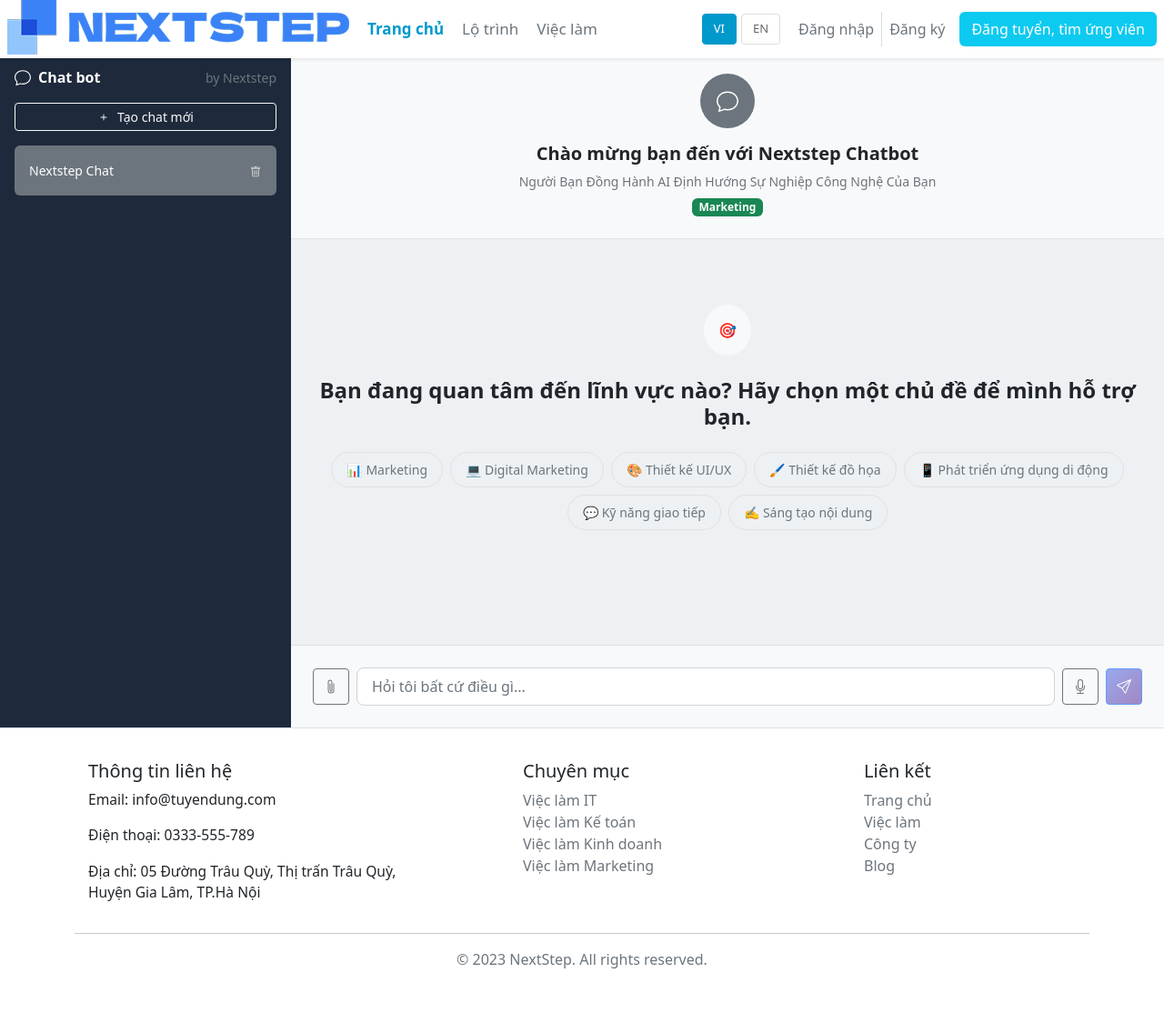
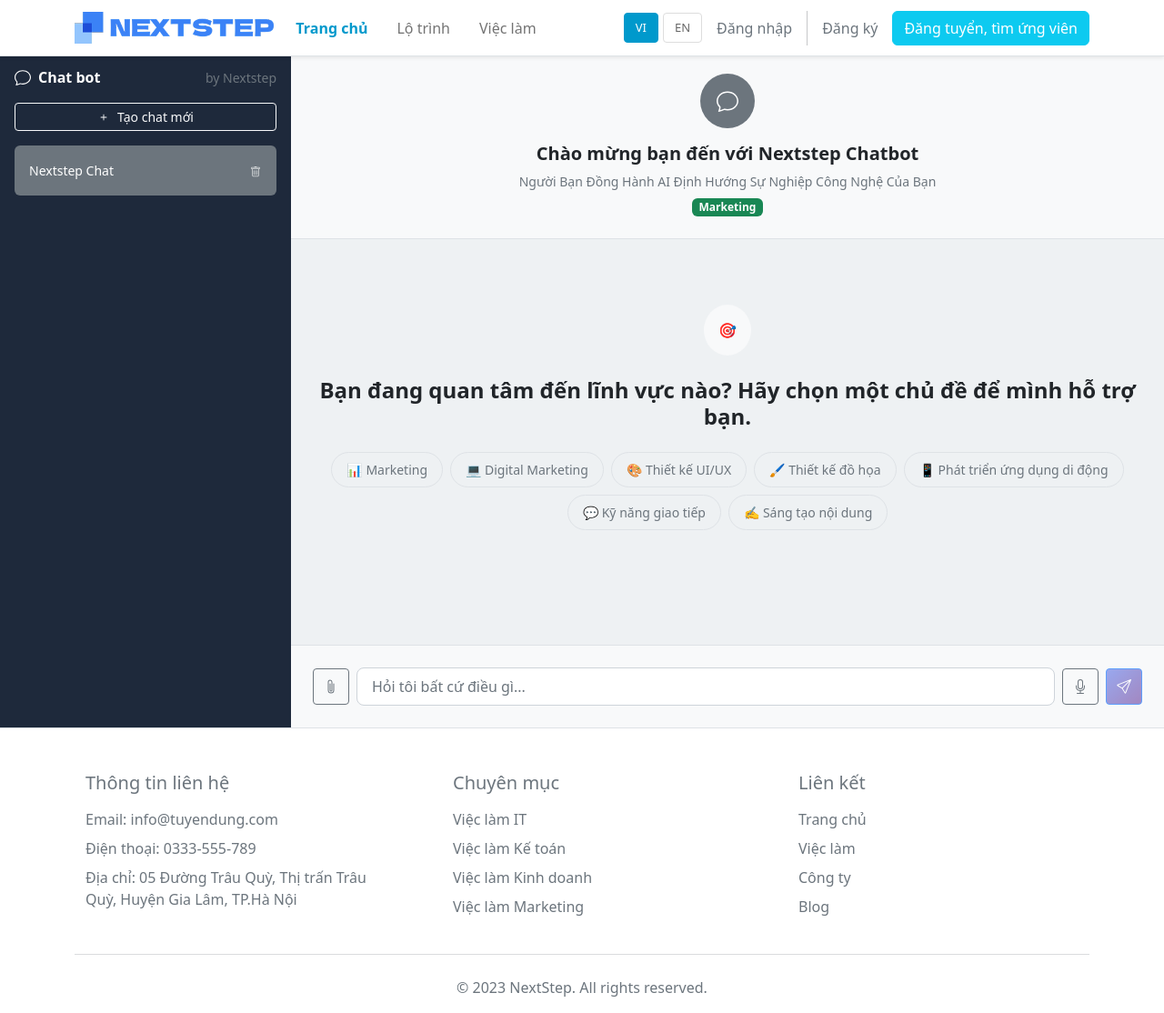
Before and after one commit to Sm00thiee/do-an-quang, a React (Create React App) app: page / in a window 1280 px wide. Shown: the whole page at 91% size. Before the commit the page ends 1083 px from the top, so only its background shows below. Built offline with nearby package versions, Linux system fonts and the light colour scheme.

Commit message:
Complete full mobile responsiveness (Header, Footer, Chat UI)

```diff
--- a/src/view/candidate/layouts/Layout.js
+++ b/src/view/candidate/layouts/Layout.js
@@ -8,7 +8,7 @@
 import candMsgApi from "../../../api/candidateMessage";
 import Pusher from "pusher-js";
 import BellDialog from "./BellDialog";
-import Stack from "react-bootstrap/Stack";
+import { Navbar, Nav, Container, Row, Col, Stack } from "react-bootstrap";
 import { AppContext } from "../../../App";
 import clsx from "clsx";
 import LanguageSwitcher from "../../../components/LanguageSwitcher";
@@ -88,98 +88,61 @@
         setShow={setShowBellDialog}
         current={curNotification}
       />
-      <header>
-        <Stack
-          direction='horizontal'
-          gap={1}
-          className='fixed-top bg-white text-secondary shadow-sm ts-17 fw-500'
-        >
-          <Link
-            className='nav-link ms-2 pe-2 ts-xl pb-1'
-            to='/'
-            onClick={() => setCurrentPage("home")}
-          >
-            <img src='/image/Logo 4.png' alt='logo' />
-          </Link>
-          <Link
-            className={clsx(
-              "nav-link py-3 px-2",
-              currentPage === "home" && "text-main",
+      <Navbar bg="white" expand="lg" fixed="top" className="shadow-sm border-bottom py-2">
+        <Container fluid="lg">
+          <Navbar.Brand as={Link} to="/" onClick={() => setCurrentPage("home")}>
+            <img src="/image/Logo 4.png" alt="logo" style={{ maxHeight: "35px" }} />
+          </Navbar.Brand>
+
+          <div className="d-flex align-items-center gap-2 d-lg-none">
+            {!isAuth && <LanguageSwitcher />}
+            {isAuth && (
+              <div className="position-relative" onClick={() => setShowListMsg(!showListMsg)}>
+                <BsBell className="fs-4 pointer text-secondary" />
+                {hasNew && (
+                  <BsFillCircleFill className="text-danger position-absolute top-0 start-100 translate-middle p-1 rounded-circle" style={{ fontSize: "8px" }} />
                 )}
-            to='/'
-            onClick={() => setCurrentPage("home")}
-          >
-            {t('home')}
-          </Link>
-          <Link
-            className={clsx(
-              "nav-link py-3 px-2",
-              currentPage === "roadmap" && "text-main",
+              </div>
             )}
-            to='/roadmap'
-            onClick={() => setCurrentPage("roadmap")}
-          >
-            {t('roadmap')}
-          </Link>
-          <Link
-            className={clsx(
-              "nav-link py-3 px-2",
-              currentPage === "jobs" && "text-main",
-            )}
-            to='/jobs'
-            onClick={() => setCurrentPage("jobs")}
-          >
-            {t('jobs')}
-          </Link>
+            <Navbar.Toggle aria-controls="main-navbar" className="border-0 p-1" />
+          </div>
 
-          <div className='me-auto'></div>
+          <Navbar.Collapse id="main-navbar">
+            <Nav className="me-auto my-3 my-lg-0 gap-lg-3 fw-500 text-secondary">
+              <Nav.Link as={Link} to="/" className={currentPage === "home" ? "text-main" : ""} onClick={() => setCurrentPage("home")}>{t('home')}</Nav.Link>
+              <Nav.Link as={Link} to="/roadmap" className={currentPage === "roadmap" ? "text-main" : ""} onClick={() => setCurrentPage("roadmap")}>{t('roadmap')}</Nav.Link>
+              <Nav.Link as={Link} to="/jobs" className={currentPage === "jobs" ? "text-main" : ""} onClick={() => setCurrentPage("jobs")}>{t('jobs')}</Nav.Link>
+            </Nav>
 
-          {/* Language Switcher */}
-          <div className='me-3'>
+            <div className="d-flex flex-column flex-lg-row align-items-lg-center gap-3">
+              <div className="d-none d-lg-block">
                 <LanguageSwitcher />
               </div>
 
               {!isAuth ? (
-            <div className='d-flex align-items-center fw-normal ts-md pointer'>
-              <Link
-                to='/login'
-                className='text-decoration-none text-secondary'
-              >
-                {t('login')}
-              </Link>
-              <div className='vr mx-2 border-2' />
-              <Link
-                to='/signup'
-                className='text-decoration-none text-secondary'
-              >
-                {t('signup')}
-              </Link>
-
-              <div className='ms-3 me-2'>
-                <a
-                  href='/employer/login'
-                  className='btn bg-info text-white fw-500'
-                >
-                  {t('forEmployers')}
-                </a>
-              </div>
+                <div className="d-flex flex-column flex-lg-row align-items-lg-center gap-3 fw-500">
+                  <Link to="/login" className="text-decoration-none text-secondary">{t('login')}</Link>
+                  <div className="vr d-none d-lg-block"></div>
+                  <Link to="/signup" className="text-decoration-none text-secondary">{t('signup')}</Link>
+                  <a href="/employer/login" className="btn btn-info text-white fw-500">{t('forEmployers')}</a>
                 </div>
               ) : (
-            <div className='d-flex align-items-center sidebar-right'>
-              <div
-                className='position-relative'
-                onMouseLeave={() => setShowListMsg(false)}
-              >
+                <div className="d-flex flex-lg-row flex-column align-items-lg-center gap-3">
+                  {/* Desktop Notification */}
+                  <div className="position-relative d-none d-lg-block" onMouseLeave={() => setShowListMsg(false)}>
                     <BsBell
-                  className='fs-3 me-4 pointer'
+                      className="fs-4 pointer text-secondary"
                       onClick={() => setShowListMsg(!showListMsg)}
                     />
-                {hasNew && <BsFillCircleFill className='bell-icon' />}
+                    {hasNew && <BsFillCircleFill className="bell-icon" />}
+
+                    {/* Message List Dropdown */}
                     <div
                       className={clsx(
-                    "position-absolute bg-white rounded z-index-1 msg-list fw-normal shadow",
-                    showListMsg ? "d-block" : "d-none",
+                        "position-absolute bg-white rounded z-index-1 msg-list fw-normal shadow end-0 mt-2",
+                        showListMsg ? "d-block" : "d-none"
                       )}
+                      style={{ width: "300px", maxHeight: "400px", overflowY: "auto" }}
                     >
                       {bellMsgs.length > 0 ? (
                         bellMsgs.map((item, index) => (
@@ -188,153 +151,81 @@
                             style={{ cursor: "pointer" }}
                             onClick={() => handleReadMsg(item)}
                             className={
-                          "text-wrap px-2 py-1 hover-bg-1" + msgStyles[index]
+                              "text-wrap px-3 py-2 border-bottom hover-bg-light " + (item.isRead === 0 ? "fw-bold text-primary bg-light" : "text-secondary")
                             }
                           >
                             {item.name}
                           </div>
                         ))
                       ) : (
-                    <span className='ms-3'>{t('noNotifications')}</span>
+                        <div className="p-3 text-center text-muted">{t('noNotifications')}</div>
                       )}
                     </div>
                   </div>
 
-              <div className='dropdown pt-1'>
+                  {/* User Menu */}
+                  <div className="dropdown">
+                    <div className="d-flex align-items-center gap-2 pointer dropdown-toggle" data-bs-toggle="dropdown">
                       <img
                         src={user_icon}
-                  alt='user_icon'
-                  style={{ width: "35px" }}
-                  className='rounded-pill border border-2'
+                        alt="user"
+                        style={{ width: "32px", height: "32px" }}
+                        className="rounded-circle border"
                       />
-                &nbsp;
-                <span
-                  style={{ fontSize: "16px", cursor: "pointer" }}
-                  className='dropdown-toggle'
-                  data-bs-toggle='dropdown'
-                >
+                      <span className="fw-500 text-secondary">
                         {candidate.name && candidate.name.firstname}
                       </span>
-                <ul className='dropdown-menu'>
-                  <li>
-                    <Link className='dropdown-item' to='/candidate'>
-                      {t('account')}
-                    </Link>
-                  </li>
-                  <li>
-                    <button
-                      type='button'
-                      className='dropdown-item'
-                      onClick={handleLogout}
-                    >
-                      {t('logout')}
-                    </button>
-                  </li>
+                    </div>
+                    <ul className="dropdown-menu dropdown-menu-end shadow-sm border-0 mt-2">
+                      <li><Link className="dropdown-item py-2" to="/candidate">{t('account')}</Link></li>
+                      <li><hr className="dropdown-divider" /></li>
+                      <li><button type="button" className="dropdown-item py-2 text-danger" onClick={handleLogout}>{t('logout')}</button></li>
                     </ul>
                   </div>
                 </div>
               )}
-        </Stack>
-      </header>
+            </div>
+          </Navbar.Collapse>
+        </Container>
+      </Navbar>
       <main className='page-body' style={{ marginTop: "57px" }}>
         {props.children}
       </main>
-      <footer className='border-top' style={{ paddingTop: "35px" }}>
-        <div className='container'>
-          <div className='row'>
-            <div
-              className='col-md-4'
-              style={{ fontSize: "15.6px", paddingLeft: "27px" }}
-            >
-              <h5>{t('contactInfo')}</h5>
-              <p>{t('contactEmail')}</p>
-              <p>{t('contactPhone')}</p>
-              <p>{t('contactAddress')}</p>
+      <footer className="border-top bg-white pt-5 pb-3">
+        <Container>
+          <Row className="gy-4">
+            <Col md={4} className="ps-md-4">
+              <h5 className="mb-3 text-secondary">{t('contactInfo')}</h5>
+              <div className="text-secondary d-flex flex-column gap-2">
+                <p className="mb-0">{t('contactEmail')}</p>
+                <p className="mb-0">{t('contactPhone')}</p>
+                <p className="mb-0">{t('contactAddress')}</p>
               </div>
-            <div className='col-md-4' style={{ paddingLeft: "125px" }}>
-              <h5>{t('categories')}</h5>
-              <ul className='list-unstyled'>
-                <li>
-                  <Link
-                    to={"#"}
-                    className='text-secondary text-decoration-none'
-                  >
-                    {t('itJobs')}
-                  </Link>
-                </li>
-                <li>
-                  <Link
-                    to={"#"}
-                    className='text-secondary text-decoration-none'
-                  >
-                    {t('accountingJobs')}
-                  </Link>
-                </li>
-                <li>
-                  <Link
-                    to={"#"}
-                    className='text-secondary text-decoration-none'
-                  >
-                    {t('businessJobs')}
-                  </Link>
-                </li>
-                <li>
-                  <Link
-                    to={"#"}
-                    className='text-secondary text-decoration-none'
-                  >
-                    {t('marketingJobs')}
-                  </Link>
-                </li>
+            </Col>
+            <Col md={4} className="ps-md-5">
+              <h5 className="mb-3 text-secondary">{t('categories')}</h5>
+              <ul className="list-unstyled d-flex flex-column gap-2">
+                <li><Link to="#" className="text-secondary text-decoration-none hover-text-main">{t('itJobs')}</Link></li>
+                <li><Link to="#" className="text-secondary text-decoration-none hover-text-main">{t('accountingJobs')}</Link></li>
+                <li><Link to="#" className="text-secondary text-decoration-none hover-text-main">{t('businessJobs')}</Link></li>
+                <li><Link to="#" className="text-secondary text-decoration-none hover-text-main">{t('marketingJobs')}</Link></li>
               </ul>
+            </Col>
+            <Col md={4} className="ps-md-5">
+              <h5 className="mb-3 text-secondary">{t('links')}</h5>
+              <ul className="list-unstyled d-flex flex-column gap-2">
+                <li><Link to="/" className="text-secondary text-decoration-none hover-text-main">{t('home')}</Link></li>
+                <li><Link to="/jobs" className="text-secondary text-decoration-none hover-text-main">{t('jobs')}</Link></li>
+                <li><Link to="/companies" className="text-secondary text-decoration-none hover-text-main">{t('companies')}</Link></li>
+                <li><Link to="#" className="text-secondary text-decoration-none hover-text-main">{t('blog')}</Link></li>
+              </ul>
+            </Col>
+          </Row>
+          <hr className="my-4 text-secondary" />
+          <div className="text-center text-muted">
+            {t('allRightsReserved')}
           </div>
-            <div className='col-md-4' style={{ paddingLeft: "120px" }}>
-              <h5>{t('links')}</h5>
-              <ul className='list-unstyled'>
-                <li>
-                  <Link
-                    to={"/"}
-                    className='text-secondary text-decoration-none'
-                  >
-                    {t('home')}
-                  </Link>
-                </li>
-                <li>
-                  <Link
-                    to={"/jobs"}
-                    className='text-secondary text-decoration-none'
-                  >
-                    {t('jobs')}
-                  </Link>
-                </li>
-                <li>
-                  <Link
-                    to={"/companies"}
-                    className='text-secondary text-decoration-none'
-                  >
-                    {t('companies')}
-                  </Link>
-                </li>
-                <li>
-                  <Link
-                    to={"#"}
-                    className='text-secondary text-decoration-none'
-                  >
-                    {t('blog')}
-                  </Link>
-                </li>
-              </ul>
-            </div>
-          </div>
-          <hr />
-          <div className='row'>
-            <div className='col-12 text-center'>
-              <p className='text-muted'>
-                {t('allRightsReserved')}
-              </p>
-            </div>
-          </div>
-        </div>
+        </Container>
       </footer>
     </>
   );
```
Also changed, not shown: src/view/candidate/Roadmap.css (+91 -0 lines). Lines whose indentation alone changed are shown as unchanged.
